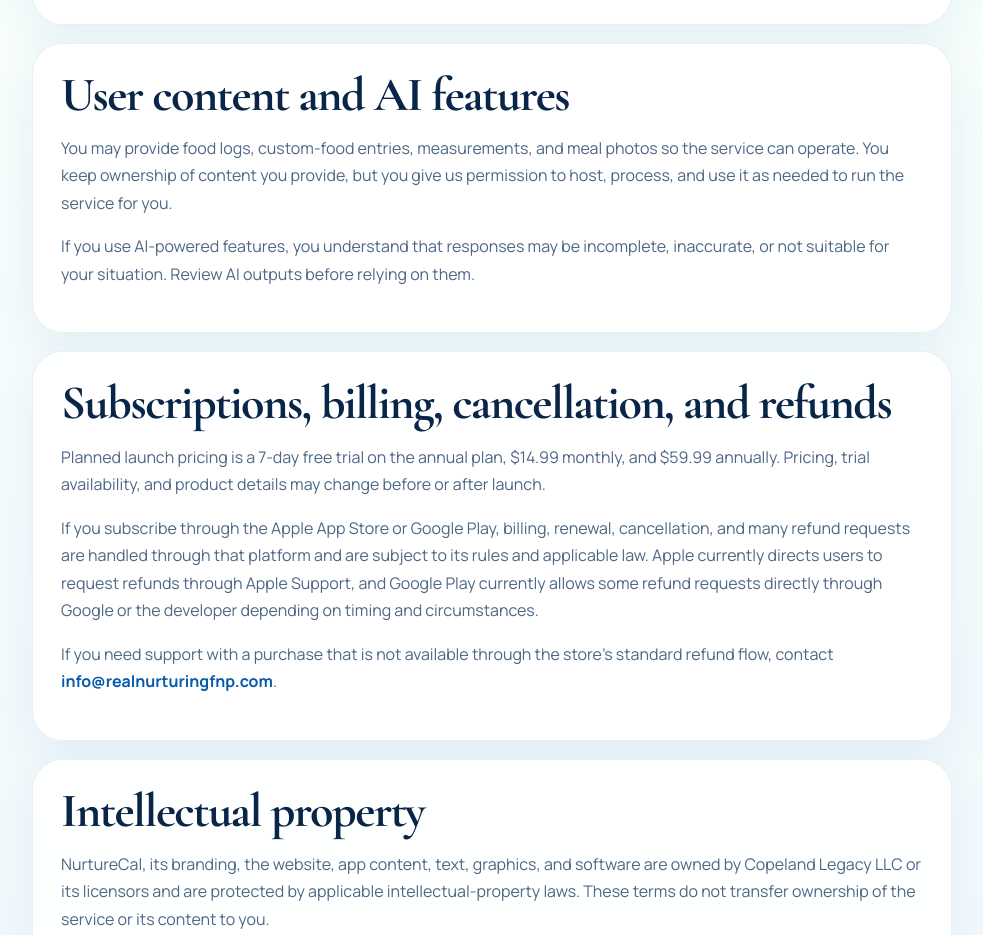
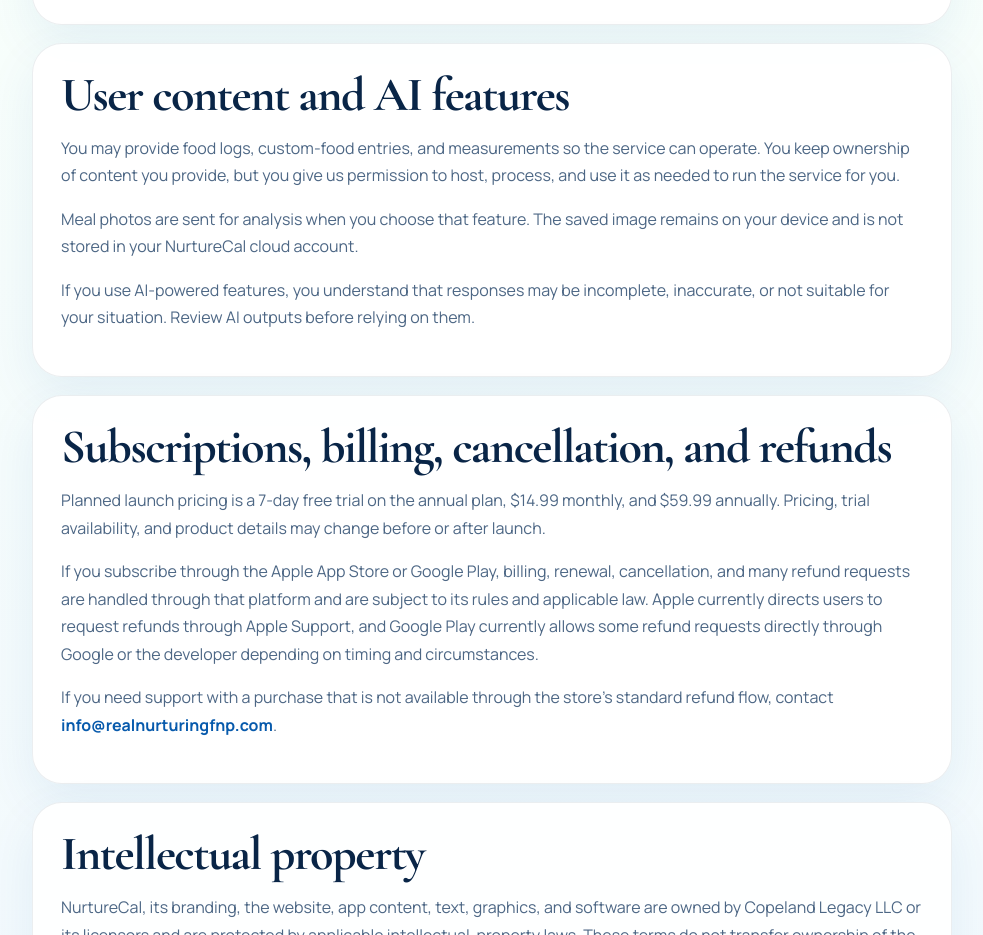
Before and after one commit to cocoa1878/NurtureCal-Website, a Next.js app: page /websitedemo/terms in a window 1280 px wide. Shown: the part 1280-2215 px from the top of the page, without its empty margins (148-1131 px from the left). Built offline with nearby package versions, Linux system fonts and the light colour scheme.

Commit message:
Anonymize provider across public website copy

```diff
--- a/src/app/account-setup/page.tsx
+++ b/src/app/account-setup/page.tsx
@@ -145,7 +145,7 @@
     <main className="guide-wrap">
       <section className="guide-hero">
         <div className="eyebrow">Simple setup guide</div>
-        <h1>Account Setup for Dr. Corinne Copeland</h1>
+        <h1>NurtureCal account setup</h1>
         <p className="guide-intro">
           Set these up in this order. Keep each account in your name or business name. Add
           Richard at <strong>richard@m2ai.tech</strong> when the step says to do it.
--- a/src/app/owner-guide/LoginView.tsx
+++ b/src/app/owner-guide/LoginView.tsx
@@ -37,7 +37,7 @@
               readOnly
               tabIndex={-1}
               type="text"
-              value="Corinne"
+              value="NurtureCal owner"
             />
             <label htmlFor="owner-password">Password</label>
             <input
--- a/src/app/owner-guide/page.tsx
+++ b/src/app/owner-guide/page.tsx
@@ -7,7 +7,7 @@
 
 export const metadata: Metadata = {
   title: "NurtureCal Owner Guide",
-  description: "Corinne's private guide to NurtureCal downloads, members, and Apple Ads.",
+  description: "Private owner guide to NurtureCal downloads, members, and Apple Ads.",
   robots: { index: false, follow: false },
 };
 
@@ -58,12 +58,12 @@
     <GuideShell>
       <header className={styles.topbar}>
         <span>Guide updated July 9, 2026</span>
-        <span className={styles.avatar} aria-label="Corinne">C</span>
+        <span className={styles.avatar} aria-label="Account owner">N</span>
       </header>
 
       <section className={styles.homeHero}>
         <p className={styles.eyebrow}>Your NurtureCal owner guide</p>
-        <h1>Hi Corinne, what would you like to check?</h1>
+        <h1>What would you like to check?</h1>
         <p className={styles.heroIntro}>Choose the question that sounds most like yours. We’ll take you directly to the right place and show you exactly what to look for.</p>
 
         <div className={styles.questionGrid}>
--- a/src/app/websitedemo/privacy/page.tsx
+++ b/src/app/websitedemo/privacy/page.tsx
@@ -55,7 +55,8 @@
           <ul>
             <li>Waitlist and support details such as your name, email address, and messages you send us</li>
             <li>Account and profile details such as email, age, sex, height, current weight, goal weight, training mode, reminder preference, and selected wellness settings</li>
-            <li>Nutrition and progress data such as calorie targets, macro targets, food logs, custom foods, meal photos you choose to upload, meal suggestions, weight entries, and body measurements</li>
+            <li>Nutrition and progress data such as calorie targets, macro targets, food logs, custom foods, meal-photo analysis results, meal suggestions, weight entries, and body measurements</li>
+            <li>Meal photos you choose to analyze are sent for processing and saved only on your device; the image itself is not stored in your NurtureCal cloud account</li>
             <li>Subscription and entitlement records needed to manage paid access, such as plan status and store transaction references</li>
             <li>Technical and operational information such as device, browser, IP, server logs, and request metadata used for reliability, fraud prevention, and security</li>
           </ul>
@@ -71,7 +72,7 @@
             <li>Creating and securing your account</li>
             <li>Calculating nutrition targets and presenting your in-app dashboard</li>
             <li>Saving your food logs, progress history, reminder settings, and waitlist signup</li>
-            <li>Processing meal-photo analysis and meal suggestions when you choose to use those features</li>
+            <li>Temporarily processing meal photos for analysis and processing meal suggestions when you choose to use those features</li>
             <li>Sending waitlist, support, or transactional emails</li>
             <li>Monitoring performance, preventing abuse, troubleshooting issues, and complying with legal obligations</li>
           </ul>
--- a/src/app/websitedemo/terms/page.tsx
+++ b/src/app/websitedemo/terms/page.tsx
@@ -87,10 +87,15 @@
         <section className={styles.section}>
           <h2>User content and AI features</h2>
           <p>
-            You may provide food logs, custom-food entries, measurements, and meal
-            photos so the service can operate. You keep ownership of content you provide,
-            but you give us permission to host, process, and use it as needed to run
-            the service for you.
+            You may provide food logs, custom-food entries, and measurements so the
+            service can operate. You keep ownership of content you provide, but you
+            give us permission to host, process, and use it as needed to run the
+            service for you.
+          </p>
+          <p>
+            Meal photos are sent for analysis when you choose that feature. The saved
+            image remains on your device and is not stored in your NurtureCal cloud
+            account.
           </p>
           <p>
             If you use AI-powered features, you understand that responses may be incomplete,
```
Also changed, not shown: src/app/websitedemo/page.tsx (+5 -4 lines).
